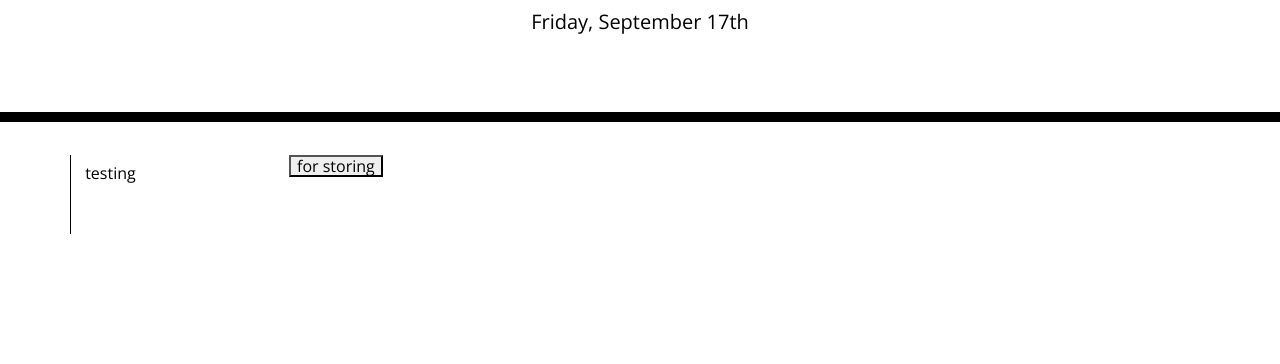
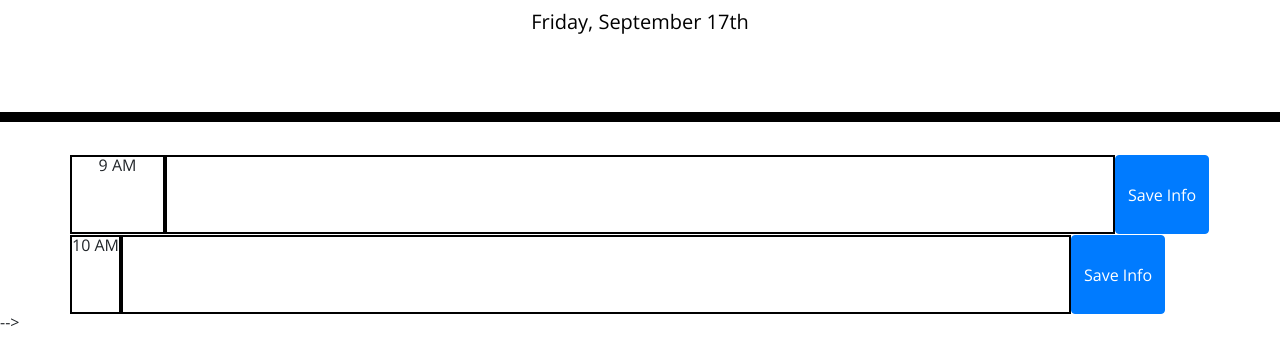
Before and after one commit to Joe7web/js-work-day-scheduler, a plain HTML site: page index.html in a window 1280 px wide. Shown: the part 182-546 px from the top of the page. Drawn offline with nearby package versions, Linux system fonts and the light colour scheme.

Commit message:
created time block and save button in html

```diff
--- a/assets/css/style.css
+++ b/assets/css/style.css
@@ -69,3 +69,12 @@ textarea {
   font-size: 20px;
   transition: all 0.3s ease-in-out;
 }
+
+#info-area,
+#time-area
+{
+  border: 2px solid black;
+
+
+
+}
--- a/index.html
+++ b/index.html
@@ -30,15 +30,28 @@
     </header>
     <div class="container">
       <!-- Timeblocks go here -->
-      <div class="row">
-        <p class=" time block" ></p>
-        <textarea> testing</textarea>
-        <span><button>for storing</button></span>
 
+          <div id="nine-AM" class="row time-block">
 
-      </div>
+          <div id="time-area" class="col-md-1">9 AM</div>
 
-    </div>
+          <textarea id="info-area" class="col-md-10"></textarea>
+
+          <button type="button" class="btn btn-primary">Save Info</button>
+
+          </div>
+
+          <div id="ten-AM" class="row time-block">
+
+            <div id="time-area" class="col-md-1gi">10 AM</div>
+
+             <textarea id="info-area" class="col-md-10"></textarea>
+
+             <button type="button" class="btn btn-primary">Save Info</button>
+
+            </div>
+
+    </div> -->
 
     <script src="https://cdnjs.cloudflare.com/ajax/libs/jquery/3.2.1/jquery.min.js"></script>
     <script src="https://cdnjs.cloudflare.com/ajax/libs/moment.js/2.24.0/moment.min.js"></script>
```
Also changed, not shown: assets/js/script.js (+37 -0 lines), 1 other file.
